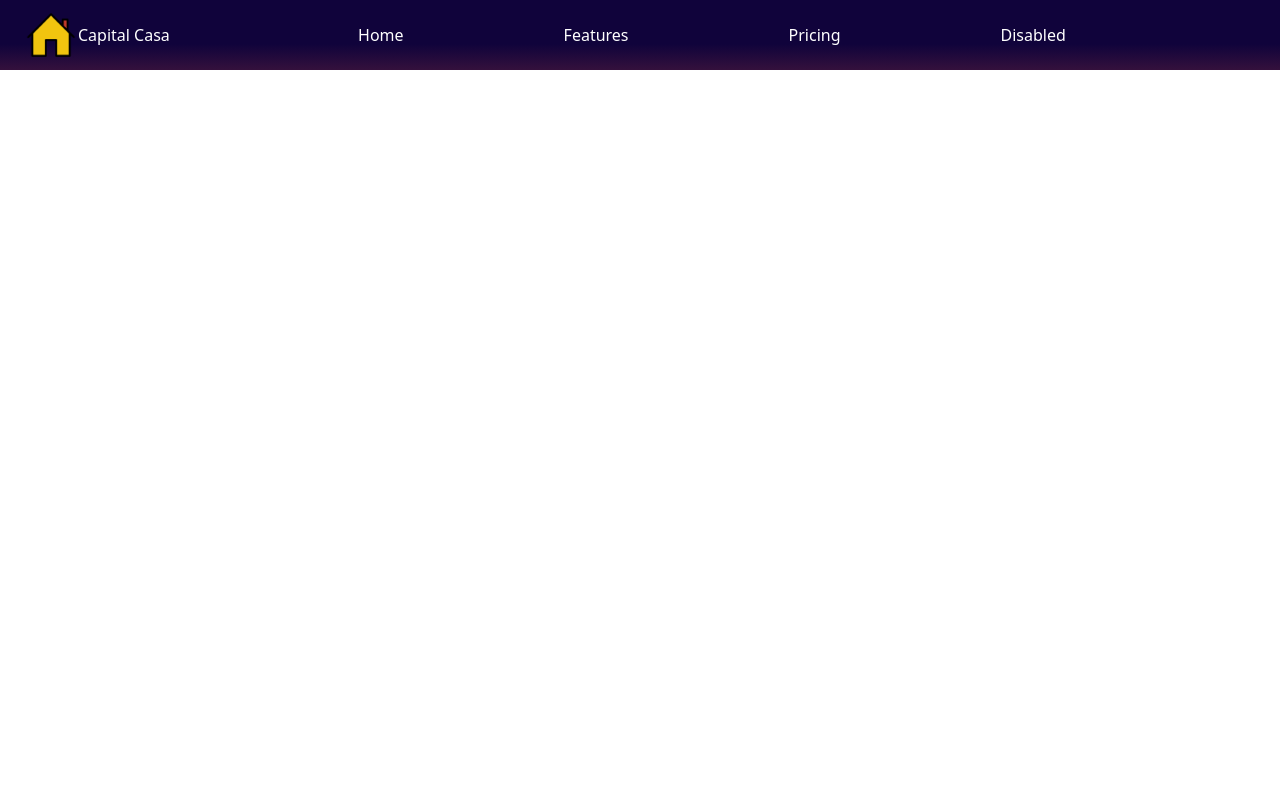
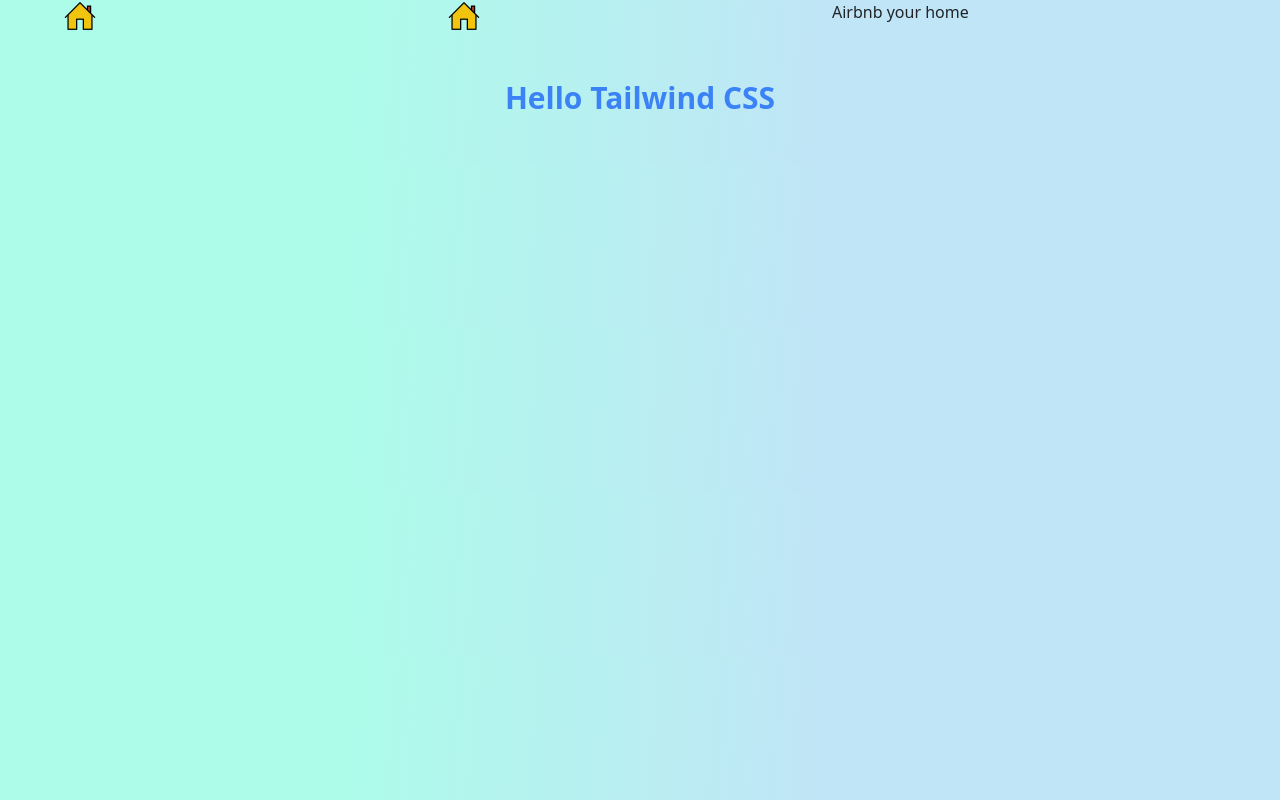
Before and after one commit to pandey0773/capitalCasa, a React (Create React App) app: page / in a window 1280 px wide. Built offline with nearby package versions, Linux system fonts and the light colour scheme.

Commit message:
tailwind by cli added

```diff
--- a/package.json
+++ b/package.json
@@ -12,6 +12,7 @@
     "react": "^18.3.1",
     "react-dom": "^18.3.1",
     "react-scripts": "5.0.1",
+    "tailwindcss": "^3.4.14",
     "web-vitals": "^2.1.4"
   },
   "scripts": {
--- a/src/Pages/HomePage/HomePage.js
+++ b/src/Pages/HomePage/HomePage.js
@@ -1,14 +1,17 @@
 import React from 'react';
-import NavBar from '../../components/NavBar/NavBar';
+import Header from '../../components/Header/Header';
+// import NavBar from '../../components/NavBar/NavBar';
 // import { Container } from './styles';
 
 function HomePage() {
   return (
     <>
-    <div>
-        <div><NavBar/></div>
-        <div></div>
-    </div>
+      <div>
+        <Header />
+        <div className="text-center p-10">
+          <h1 className="text-3xl font-bold text-blue-500">Hello Tailwind CSS</h1>
+        </div>
+      </div>
     </>
   )
 }
--- /dev/null
+++ b/src/components/Header/Header.css
@@ -0,0 +1,25 @@
+.header_container {
+    display: grid;
+    display: grid;
+    grid-template-columns: repeat(3, 1fr);
+    margin: 0px 4rem;
+}
+
+.header_container img {
+    height: 32px;
+}
+
+/* .one {
+    grid-column: 1 / 3;
+    grid-row: 1;
+}
+
+.two {
+    grid-column: 2 / 4;
+    grid-row: 1 / 3;
+}
+
+.three {
+    grid-column: 1;
+    grid-row: 2 / 5;
+} */
--- /dev/null
+++ b/src/components/Header/Header.jsx
@@ -0,0 +1,20 @@
+import React from "react";
+import './Header.css'
+
+function Header(params) {
+    return(
+        <div className="header_container">
+            <div className="one">
+                <img src="homeLogo.png" alt=""></img>
+            </div>
+            <div className="two">
+                <img src="homeLogo.png" alt=""></img>
+            </div>
+            <div className="three">
+                <p>Airbnb your home</p>
+            </div>
+        </div>
+    )
+}
+
+export default Header;
--- a/src/components/NavBar/NavBar.js
+++ b/src/components/NavBar/NavBar.js
@@ -9,7 +9,7 @@ function NavBar() {
                 <nav className="navbar navbar-expand-lg navbar-light navBar tool" >
                     <div className='mat-toolbar-row'>
                         <div className="logo">
-                            <img src='homeLogo.png'></img>
+                            {/* <img src='/homeLogo.png'></img> */}
                             Capital Casa
                         </div>
                         <button className="navbar-toggler" type="button" data-toggle="collapse" data-target="#navbarNavAltMarkup" aria-controls="navbarNavAltMarkup" aria-expanded="false" aria-label="Toggle navigation">
--- a/src/index.css
+++ b/src/index.css
@@ -16,3 +16,6 @@ code {
   font-family: source-code-pro, Menlo, Monaco, Consolas, 'Courier New',
     monospace;
 }
+@tailwind base;
+@tailwind components;
+@tailwind utilities;
--- /dev/null
+++ b/tailwind.config.js
@@ -0,0 +1,8 @@
+/** @type {import('tailwindcss').Config} */
+module.exports = {
+  content: ["./src/**/*.{js,jsx,ts,tsx}"],
+  theme: {
+    extend: {},
+  },
+  plugins: [],
+}
```
Also changed, not shown: 1 other file (tests, documents, lock files or other folders).
